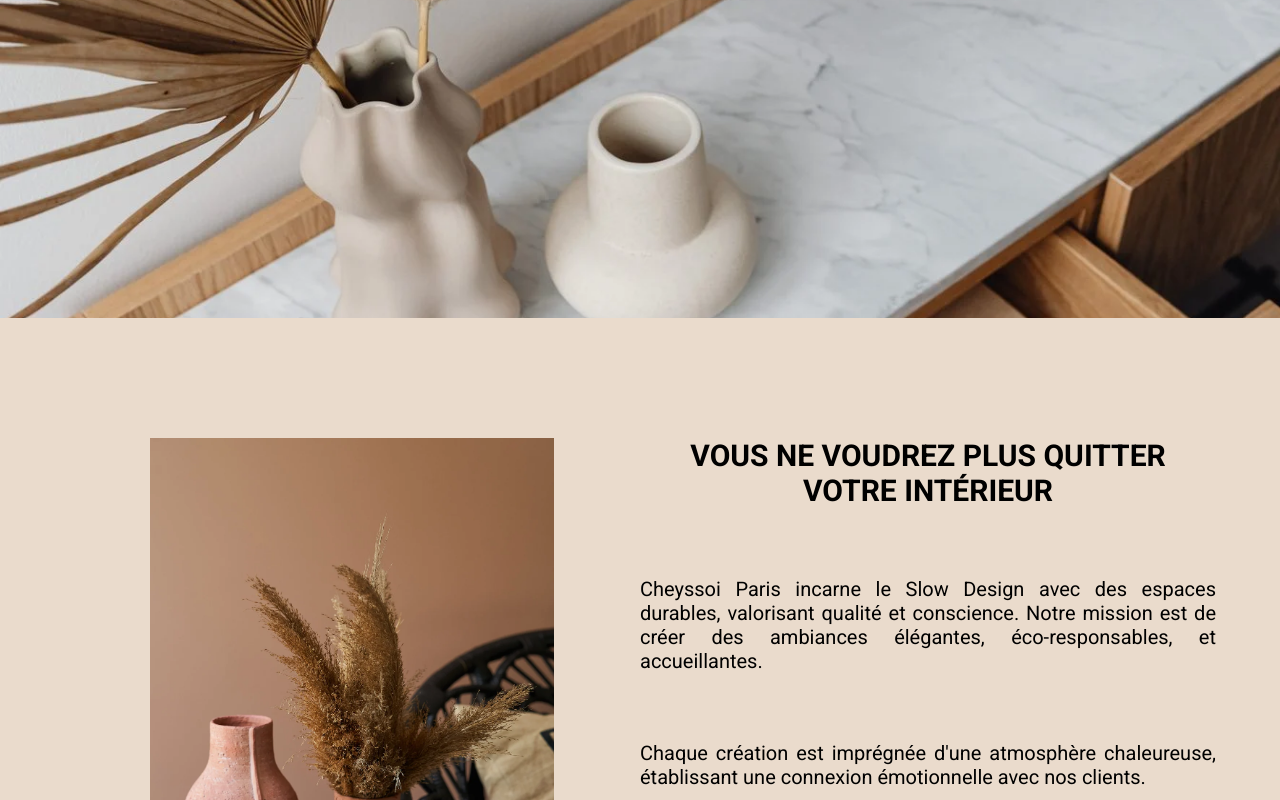
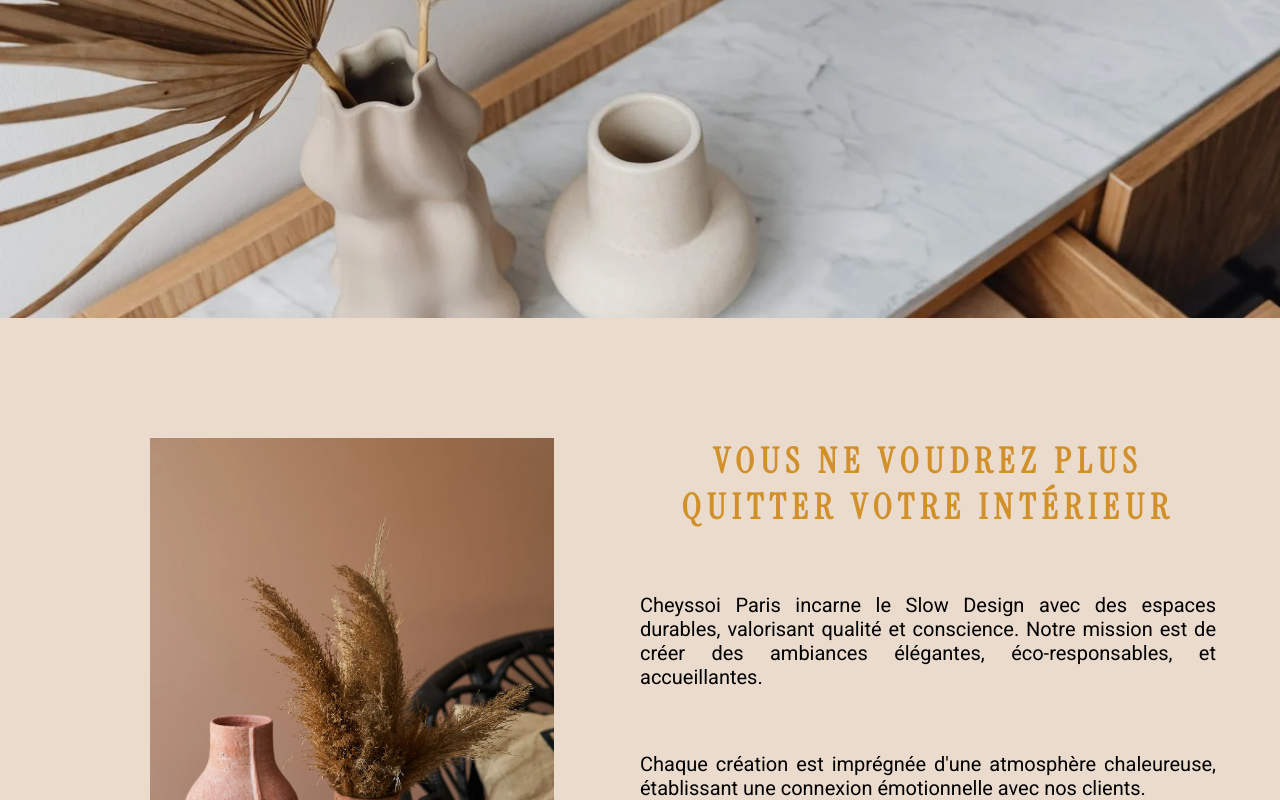
Before and after one commit to Scharlyopitz/CHEYSSOI-PARIS, a React (Vite) app: page /about in a window 1280 px wide. Shown: the part 482-1282 px from the top of the page. Built offline with nearby package versions, Linux system fonts and the light colour scheme.

Commit message:
Changement style texte

```diff
--- a/src/sass/pages/_about.scss
+++ b/src/sass/pages/_about.scss
@@ -27,9 +27,11 @@
           top: -3vh;
           color: $Brown;
           font-size: 15px;
-          letter-spacing: normal;
-          font-family: "Roboto", sans-serif;
-          text-transform: none;
+          letter-spacing: 0.2vw;
+          font-family: "Instrument Serif", serif;
+          // font-family: "Roboto", sans-serif;
+          // text-transform: none;
+          // letter-spacing: normal;
         }
 
         &::before {
@@ -70,8 +72,12 @@
 
         h2 {
           text-align: center;
-          font-size: 30px;
+          font-size: 35px;
           text-transform: uppercase;
+          color: $Orange;
+          font-family: "Instrument Serif", serif;
+          letter-spacing: 0.5vw;
+          font-weight: 600;
         }
 
         div {
--- a/src/style/style.css
+++ b/src/style/style.css
@@ -154,9 +154,8 @@ header .menu .burger a::after {
   top: -3vh;
   color: #583e26;
   font-size: 15px;
-  letter-spacing: normal;
-  font-family: "Roboto", sans-serif;
-  text-transform: none;
+  letter-spacing: 0.2vw;
+  font-family: "Instrument Serif", serif;
 }
 #About section .txtContainer h1::before {
   content: "Architecte d'intérieur";
@@ -192,8 +191,12 @@ header .menu .burger a::after {
 }
 #About .secondSection .divContainer .container h2 {
   text-align: center;
-  font-size: 30px;
+  font-size: 35px;
   text-transform: uppercase;
+  color: #d1902a;
+  font-family: "Instrument Serif", serif;
+  letter-spacing: 0.5vw;
+  font-weight: 600;
 }
 #About .secondSection .divContainer .container div {
   display: flex;
```
Also changed, not shown: 1 other file (tests, documents, lock files or other folders).
